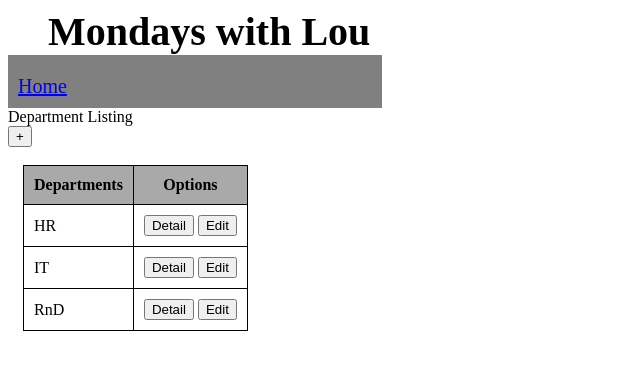
After one commit to fetherlyt/web_dev_group_project, a PHP site: page / in a window 1280 px wide. The commit adds this page. Shown: the top 370 px of the page, without its empty margins (0-640 px from the left). Run offline with PHP 8.4, Linux system fonts and the light colour scheme.

Commit message:
index and css pages

```diff
--- a/css/common.css
+++ b/css/common.css
@@ -1,50 +1,43 @@
 body{
+    display:inline-block;
+}
+#header{
+    font-size:40px;
+    font-weight: bold;
+    padding-left:20px;
+}
+#container{
+    min-height: 100%;
     position: relative;
-    padding: 1.5em;
-    margin: 0 0 50px;
-    font-family: 'Arimo', sans-serif;
+    width: 100%;
 }
+#menu{
+    font-size:20px;
+    border: 1px;
+    background-color: gray;
+    width: 100%;
+    padding:20px 2px 10px 10px;
 
-#container{
-    width: 800px;
-    border: 1px solid blue;
 }
+#table{
+    padding-left: 15px;
+}
+table{
+    border-collapse: collapse
 
-#header{
-    width: 100%;
-    font-size: 24px;
-    font-weight: bold;
-    background-color: lightgray;
-    padding: 1em 0 1em 0;
-    border-bottom: 1px solid blue;
 }
-
-#menu{
-    font-size: 12px;
-    background-color: blue;
-    padding: 3px 0px 3px 2px;
+th,td{
+    border: 1px solid black;
+    padding: 10px 10px 10px 10px;
 }
-
-a.menu{
+th{
+    background-color: darkgray;
+}
+button:hover{
     color: white;
-    padding-right: 5px;
+    background-color: black;
 }
-
-a {
-    text-decoration: none;
+button:hover{
+    color: white;
+    background-color: black;
 }
-
-#content {
-    display: inline-block;
-    border-left: 1px solid gray;
-    text-align: center;
-}
-
-.error{
-    color: red;
-}
-
-.label {
-    text-align: right;
-    font-weight: bold;
-}
--- /dev/null
+++ b/index.html
@@ -0,0 +1,71 @@
+<!DOCTYPE html>
+<html lang="en">
+<head>
+    <meta charset="UTF-8">
+    <title>Index</title>
+    <link rel="stylesheet"href="css/common.css"/>
+</head>
+
+<body>
+<div id="container">
+    <div id="header">
+        <span style="padding-left:0.5em;">Mondays with Lou</span>
+    </div>
+    <div id="menu">
+        <a href="index.html" class="menu">Home</a>
+    </div>
+    <div id="content">
+        <span style="padding-bottom: 15px">Department Listing</span>
+        <br/>
+        <div>
+        <button>+</button>
+        </div>
+        <br/>
+        <div id="table">
+            <table>
+            <tr>
+                <th>Departments</th>
+                <th colspan="2">Options</th>
+            </tr>
+            <tr>
+                <td>HR</td>
+                <td colspan="2">
+                    <button>Detail</button>
+                    <button>Edit</button>
+                </td>
+            </tr>
+                <tr>
+                    <td>IT</td>
+                    <td colspan="2">
+                        <button>Detail</button>
+                        <button>Edit</button>
+                    </td>
+                </tr>
+                <tr>
+                    <td>RnD</td>
+                    <td colspan="2">
+                        <button>Detail</button>
+                        <button>Edit</button>
+                    </td>
+                </tr>
+
+
+
+
+
+            </table>
+        </div>
+    </div>
+</div>
+
+
+
+
+
+
+
+
+
+
+</body>
+</html>
```
